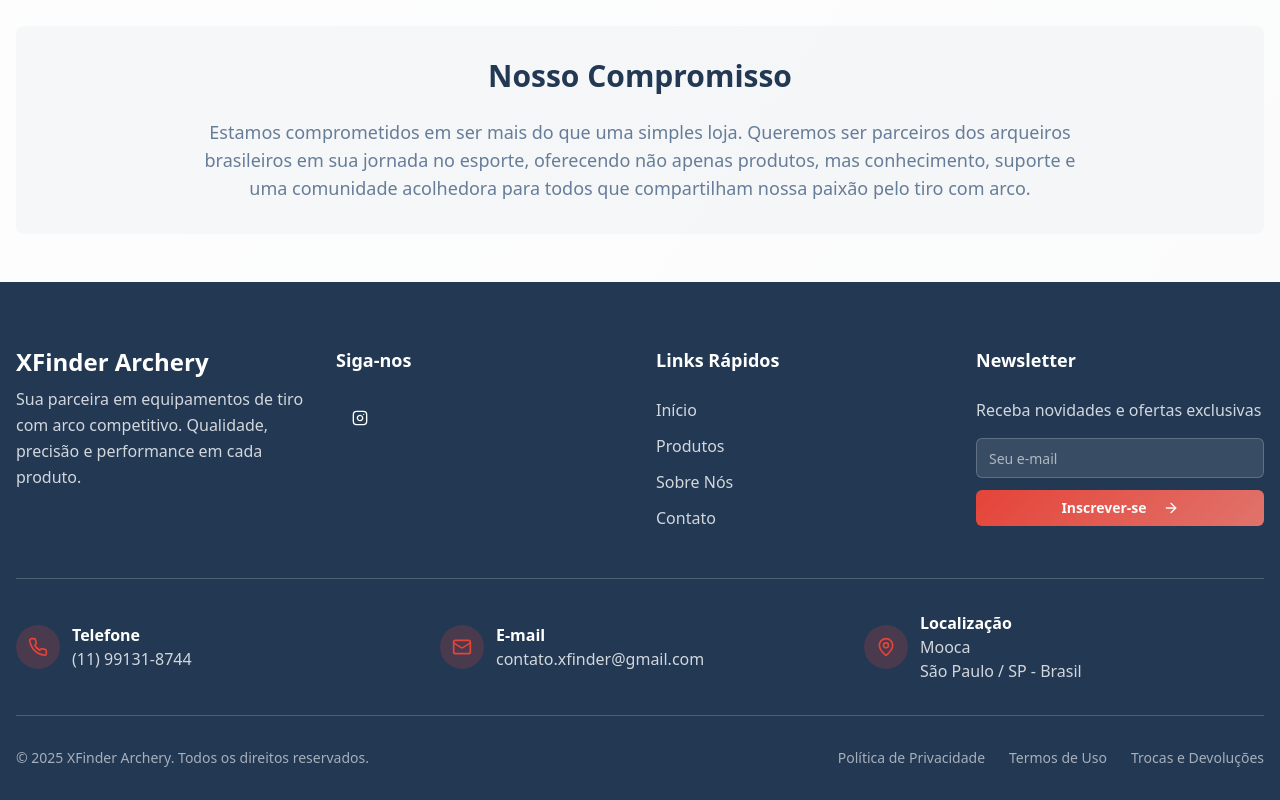
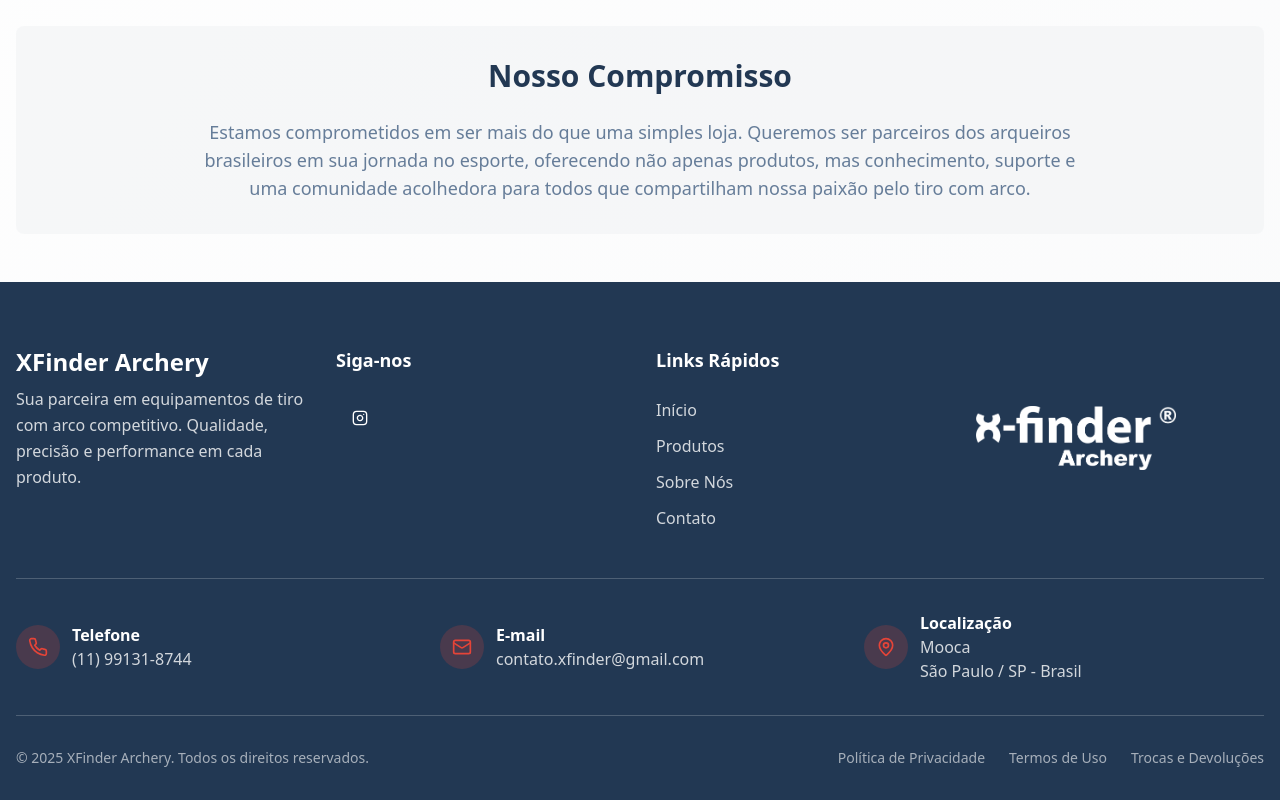
Before and after one commit to fctassinari/xfinder-archery-shop, a React (Vite) app in the folder xfa-web/: page /sobre in a window 1280 px wide. Shown: the part 1645-2445 px from the top of the page. Built offline with nearby package versions, Linux system fonts and the light colour scheme.

Commit message:
First Commit

```diff
--- a/xfa-web/src/components/Footer.tsx
+++ b/xfa-web/src/components/Footer.tsx
@@ -1,6 +1,6 @@
 import { Button } from "@/components/ui/button";
-import { Input } from "@/components/ui/input";
-import { Facebook, Instagram, Youtube, Mail, Phone, MapPin, ArrowRight } from "lucide-react";
+import { Mail, Phone, MapPin, Instagram } from "lucide-react";
+import logoBlanco from "@/assets/xfinder_Logo_nome-branco.png";
 
 const Footer = () => {
   return (
@@ -82,23 +82,13 @@ const Footer = () => {
             </nav>
           </div>
 
-          {/* Newsletter */}
-          <div>
-            <h4 className="font-semibold text-lg mb-6">Newsletter</h4>
-            <p className="text-white/80 mb-4">
-              Receba novidades e ofertas exclusivas
-            </p>
-            <div className="space-y-3">
-              <Input
-                type="email"
-                placeholder="Seu e-mail"
-                className="bg-white/10 border-white/20 text-white placeholder:text-white/60"
-              />
-              <Button variant="accent" size="sm" className="w-full group">
-                Inscrever-se
-                <ArrowRight className="ml-2 h-4 w-4 group-hover:translate-x-1 transition-transform" />
-              </Button>
-            </div>
+          {/* Logo */}
+          <div className="flex items-center justify-center md:justify-start">
+            <img
+              src={logoBlanco}
+              alt="XFinder Archery Logo"
+              className="w-full max-w-[200px] h-auto object-contain"
+            />
           </div>
 
         </div>
--- a/xfa-web/src/components/Header.tsx
+++ b/xfa-web/src/components/Header.tsx
@@ -9,8 +9,8 @@ const Header = () => {
 
   return (
     <>
-      {/* Logo Flutuante */}
-      <div className="fixed top-6 left-6 z-50">
+      {/* Logo Flutuante - Desktop apenas */}
+      <div className="hidden md:block fixed top-6 left-6 z-50">
         <a href="/">
           <img
             src={logo}
@@ -22,9 +22,19 @@ const Header = () => {
 
       <header className="bg-background border-b border-border sticky top-0 z-40">
         <div className="container mx-auto px-4">
-          <div className="flex items-center justify-between h-16 ml-20">
-            {/* Espaço vazio onde estava o logo */}
-            <div className="flex items-center space-x-2">
+          <div className="flex items-center justify-between h-16 md:ml-20">
+            {/* Logo Mobile */}
+            <div className="flex items-center space-x-2 md:hidden">
+              <a href="/">
+                <img
+                  src={logo}
+                  alt="XFinder Archery"
+                  className="h-12 w-auto"
+                />
+              </a>
+            </div>
+            {/* Espaço vazio em desktop */}
+            <div className="hidden md:flex items-center space-x-2">
             </div>
 
           {/* Desktop Navigation */}
```
Also changed, not shown: xfa-web/src/assets/xfinder_Logo_nome-branco.png (added).
